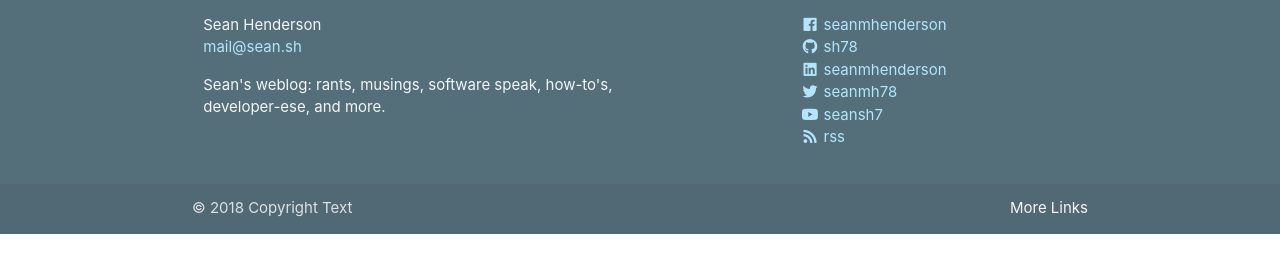
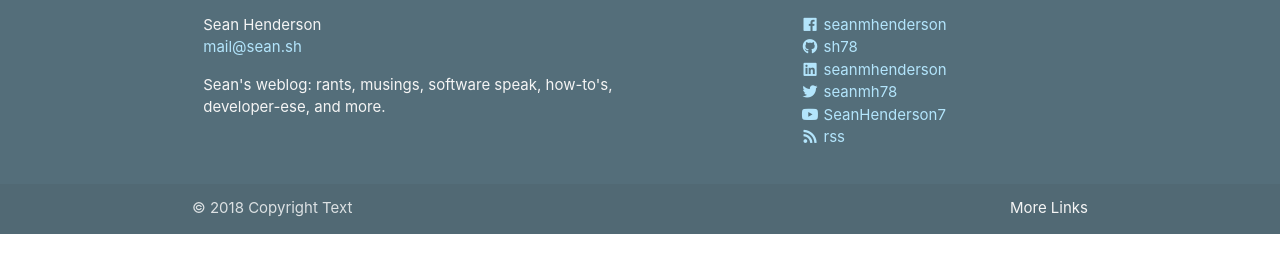
Before and after one commit to sh78/sh78.github.io, a Jekyll site: the page built from index.md, in a window 1280 px wide. Shown: the part 387-660 px from the top of the page. Built offline with Jekyll 4.4.1, drawn with Linux system fonts in a browser that asks for light colours; nearby versions of some CDN libraries.

Commit message:
fix youtube url

```diff
--- a/_config.yml
+++ b/_config.yml
@@ -21,7 +21,7 @@ twitter_username: seanmh78
 github_username:  sh78
 linkedin_username: seanmhenderson
 facebook_username: seanmhenderson
-youtube_username: seansh7
+youtube_username: SeanHenderson7
 
 rss: rss
 
```
